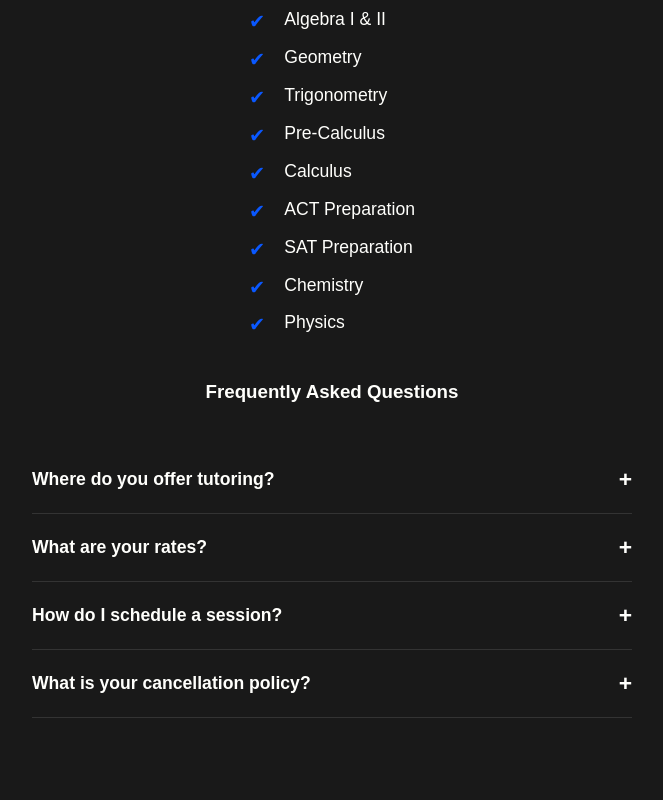
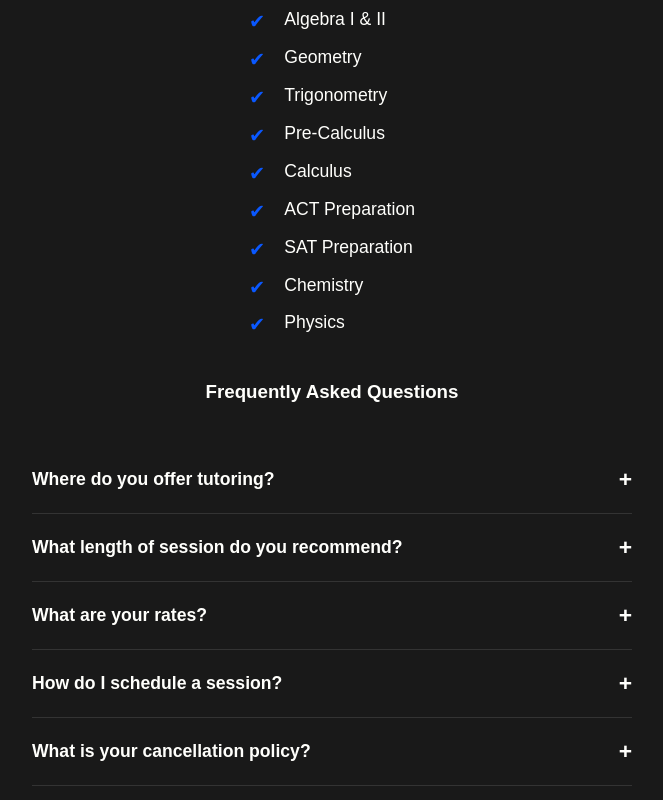
Before and after one commit to patrickriley1/tutoring, a React (Vite) app: page / in a window 1280 px wide. Shown: the part 596-1396 px from the top of the page, without its empty margins (308-971 px from the left). Before the commit the page ends 1358 px from the top, so only its background shows below. Built offline with nearby package versions, Linux system fonts and the light colour scheme.

Commit message:
added a faq

```diff
--- a/src/App.jsx
+++ b/src/App.jsx
@@ -225,6 +225,10 @@
     answer: "For one-on-one sessions, I offer in-person tutoring in the Fort Myers area (location of your choice - student's house, public library, etc.) and online sessions via Zoom. For group sessions, we will typically meet at Southwest Florida Christian Academy (3750 Colonial Blvd), but I can also arrange online sessions if needed.",
   },
   {
+    question: "What length of session do you recommend?",
+    answer: "I'd say it depends. For most subjects, 1 hour per week is sufficient, but that depends on a variety of factors, such as the difficulty of the subject, the urgency of improvement and others. I recommend starting with 1 hour per week for most subjects, and then we can adjust as needed.",
+  },
+  {
     question: "What are your rates?",
     answer: "My rates are $50/hr for in-person individual sessions ($40/hr for virtual) and $30/hr per student for group sessions.",
   },
```
